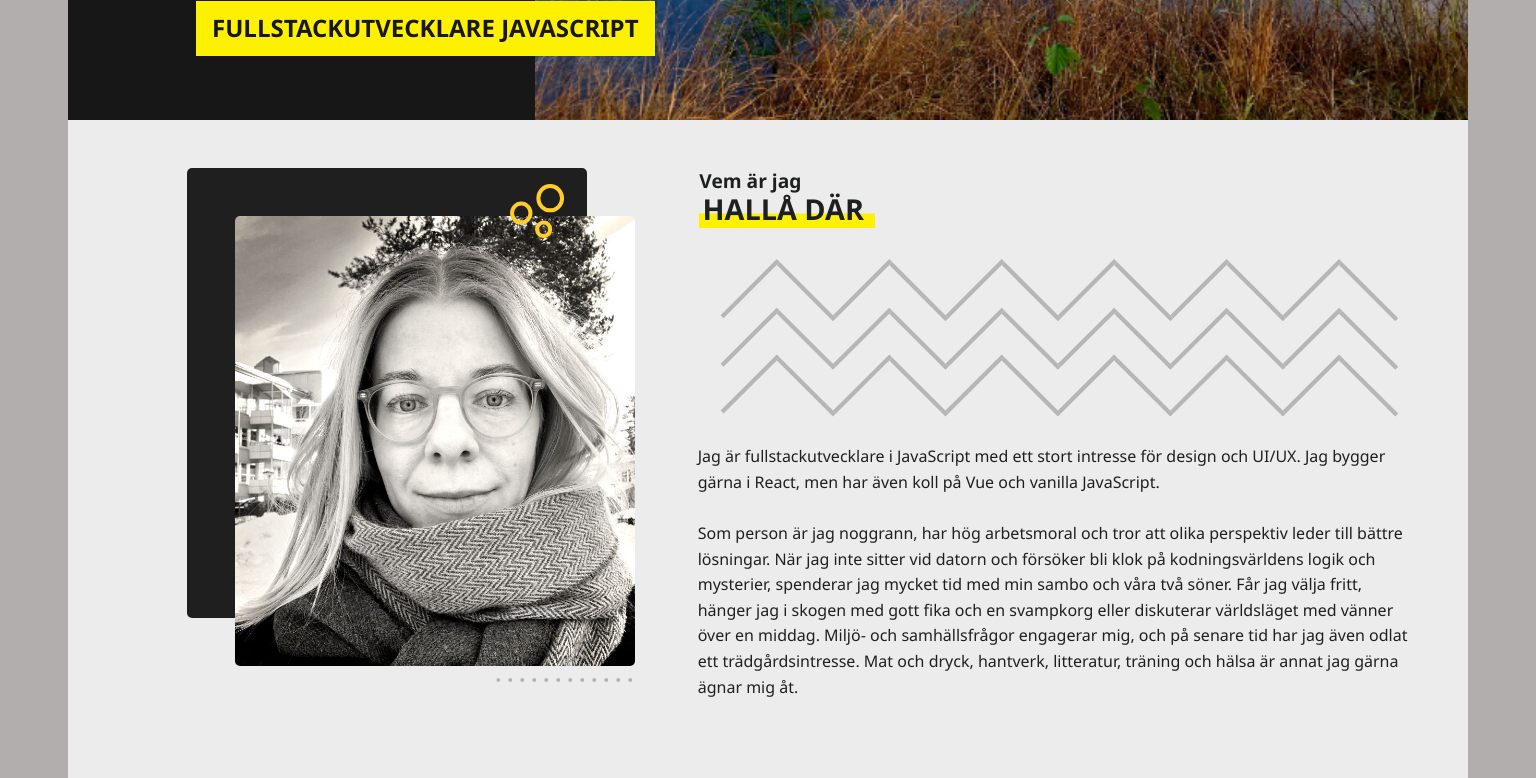
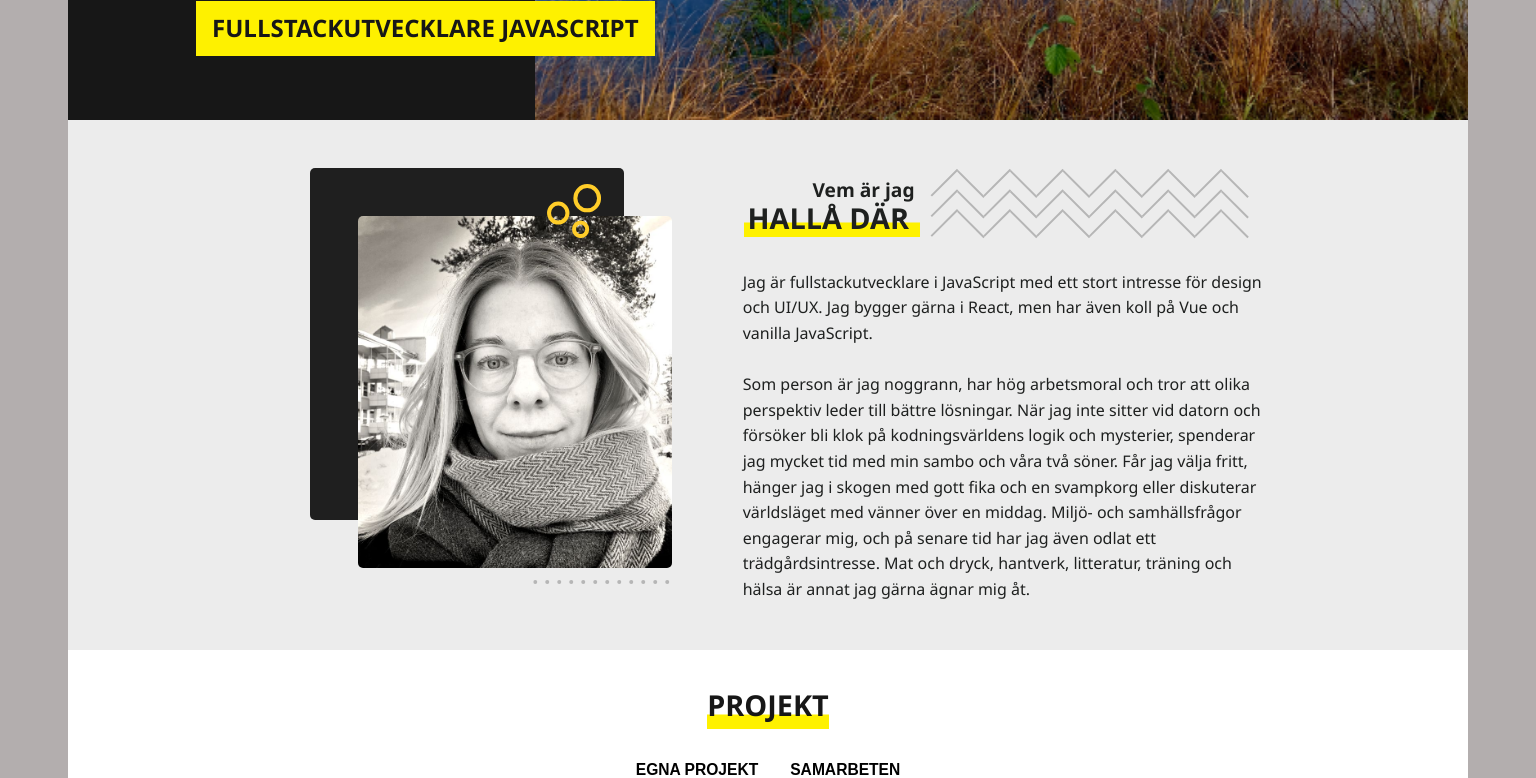
Before and after one commit to EllenSandqvist/Portfolio2025, a React (Vite) app: page / in a window 1536 px wide. Shown: the part 580-1358 px from the top of the page. Built offline with nearby package versions, Linux system fonts and the light colour scheme.

Commit message:
Made about section fully responsive

```diff
--- a/src/components/About/About.module.css
+++ b/src/components/About/About.module.css
@@ -48,7 +48,6 @@
   .about {
     grid-template-columns: 3fr 4fr;
     justify-items: center;
-    padding-bottom: 5.5em;
     gap: 2.5em;
     max-height: 660px;
   }
@@ -63,6 +62,7 @@
     z-index: 1;
     border-radius: 5px;
     object-fit: contain;
+    margin-bottom: 3em;
   }
 
   .profile_img_small {
@@ -87,15 +87,22 @@
     bottom: -4rem;
     right: -3rem;
   }
+
+  .about_container {
+    max-width: 550px;
+  }
 }
 
 @media (min-width: 1024px) {
   .about {
-    padding-bottom: clamp(1em, 4vw + 3em, 8em);
+    max-width: 1090px;
+    margin: 0 auto;
+    gap: 5em;
   }
 
   .img_background {
-    max-width: 400px;
+    max-width: 325px;
+    /* justify-self: end; */
   }
 
   .textExpanded {
@@ -104,6 +111,18 @@
 }
 
 @media (min-width: 1400px) {
+  .about_heading_div {
+    flex-direction: row;
+    justify-content: space-between;
+    align-items: center;
+  }
+
+  .about h2 {
+    text-align: end;
+    line-height: 1.2;
+    padding: 0.1rem;
+  }
+
   .zickzack {
     display: block;
   }
--- a/src/index.css
+++ b/src/index.css
@@ -42,7 +42,7 @@ body {
   max-width: 1400px;
   width: 100%;
   margin: 0 auto;
-  background-color: var(--primary-dark);
+  background-color: var(--background-grey-light);
 }
 
 img {
```
Also changed, not shown: src/assets/zickzack.svg.
